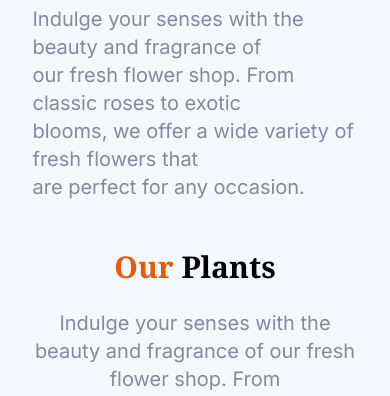
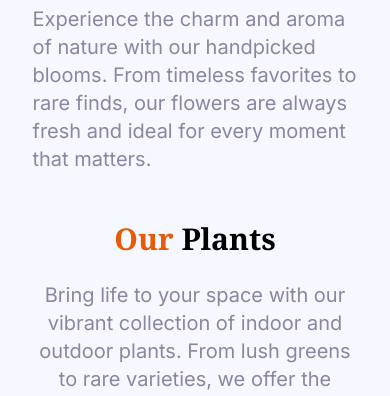
Before and after one commit to web-developer-mehede/flower-shop-assignment2, a plain HTML site: page index.html in a window 390 px wide. Shown: the part 704-1100 px from the top of the page. Drawn offline with nearby package versions, Linux system fonts and the light colour scheme.

Commit message:
Full website done

```diff
--- a/index.html
+++ b/index.html
@@ -51,7 +51,7 @@
             <div class="w-10/12 mx-auto lg:py-20 sm:py-4 mt-20 flex flex-col-reverse lg:flex-row lg:justify-between lg:items-end gap-20">
                 <div>
                     <h1 class="noto-serif-font text-5xl lg:text-7xl font-bold leading-16 lg:leading-24 text-[var(--color-primary)]"><span class="text-[black]">ALWAYS</span> FRESH <br> FLOWERS</h1>
-                    <p class="text-xl lg:text-2xl my-2 text-[var(--text-secondary)]">Indulge your senses with the beauty and fragrance of <br> our fresh flower shop. From classic roses to exotic <br> blooms, we offer a wide variety of fresh flowers that <br> are perfect for any occasion. </p>
+                    <p class="text-xl lg:text-2xl md:w-[600px] my-2 text-[var(--text-secondary)]">Experience the charm and aroma of nature with our handpicked blooms. From timeless favorites to rare finds, our flowers are always fresh and ideal for every moment that matters. </p>
 
                 </div>
                 <div>
@@ -66,7 +66,7 @@
     <!-- Our Plants Section Start -->
      <section class="w-10/12 lg:w-8/12 mx-auto py-10 text-center">
         <h1 class="noto-serif-font text-3xl lg:text-5xl font-bold text-[var(--color-primary)]">Our <span class="text-[black]">Plants</span></h1>
-        <p class="text-xl md:text-2xl text-[var(--text-secondary)] mt-6 mb-16">Indulge your senses with the beauty and fragrance of our fresh flower shop. From <br> classic roses to exotic blooms, we offer a wide variety of fresh.</p>
+        <p class="md:w-[85%] mx-auto text-xl md:text-2xl text-[var(--text-secondary)] mt-6 mb-16">Bring life to your space with our vibrant collection of indoor and outdoor plants. From lush greens to rare varieties, we offer the perfect plant for every home and style.</p>
         <!-- Plants Cards Container -->
          <div class="grid grid-cols-2 lg:grid-cols-4 gap-5 lg:gap-10 ">
             <!-- Plants Card -->
@@ -131,9 +131,9 @@
             <div class="lg:w-6/12">
                 <h3 class="noto-serif-font font-bold text-3xl lg:text-5xl">Flower & Plants Lover</h3>
                 <ul class="my-5 ml-5">
-                    <li class="list-disc text-xl lg:text-2xl text-[var(--text-secondary)]">Indulge your senses with the beauty and fragrance of our fresh flower shop. From classic roses to exotic blooms, we offer a wide variety of fresh.</li><br>
-                    <li class="list-disc text-xl lg:text-2xl text-[var(--text-secondary)]">Indulge your senses with the beauty and fragrance of our fresh flower shop. From classic roses to exotic blooms, we offer a wide variety of fresh.</li><br>
-                    <li class="list-disc text-xl lg:text-2xl text-[var(--text-secondary)]">Indulge your senses with the beauty and fragrance of our fresh flower shop. From classic roses to exotic blooms, we offer a wide variety of fresh.</li>
+                    <li class="list-disc text-xl lg:text-2xl text-[var(--text-secondary)]">Celebrate your love for nature with our stunning flowers and lush plants. From vibrant petals to soothing greens, find the perfect touch...</li><br>
+                    <li class="list-disc text-xl lg:text-2xl text-[var(--text-secondary)]">Celebrate your love for nature with our stunning flowers and lush plants. From vibrant petals to soothing greens, find the perfect touch...</li><br>
+                    <li class="list-disc text-xl lg:text-2xl text-[var(--text-secondary)]">Celebrate your love for nature with our stunning flowers and lush plants. From vibrant petals to soothing greens, find the perfect touch...</li>
                 </ul>
             </div>
         </div>
@@ -146,7 +146,7 @@
      <!-- Latest Deals Section Start -->
       <section class="w-10/12 lg:w-8/12 mx-auto pt-20 lg:pt-40 text-center">
         <h3 class="noto-serif-font text-3xl lg:text-5xl font-bold text-[var(--color-primary)] ">Latest <span class="text-[black]">Deals</span></h3>
-        <p class="text-xl md:text-2xl text-[var(--text-secondary)] mt-6 mb-16 md:mb-28">Indulge your senses with the beauty and fragrance of our fresh flower shop. From classic roses to exotic blooms, we offer a wide variety of fresh.</p>
+        <p class="text-xl md:text-2xl text-[var(--text-secondary)] mt-6 mb-16 md:mb-28">Discover seasonal savings on your favorite blooms and plants. From timeless classics to rare finds, enjoy fresh beauty at irresistible prices for every occasion.</p>
 
         <!-- Deals Card Container -->
         <div class="flex flex-col md:flex-row gap-6 justify-between items-center  text-white">
@@ -185,7 +185,7 @@
         <div class="flex flex-col md:flex-row gap-6 justify-between w-10/12 lg:w-10/12 mx-auto">
             <div>
                 <img src="assets/logo.png" alt="">
-                <p class="text-[var(--text-secondary)] pt-5">Indulge your senses with the <br> beauty and fragrance of our fresh <br> flower shop. </p>
+                <p class="text-[var(--text-secondary)] md:w-[400px] pt-5">Brighten every moment with the charm of nature’s finest. From our garden to your door, we deliver freshness, beauty, and joy in every bloom. </p>
             </div>
             <div>
                 <ul>
```
